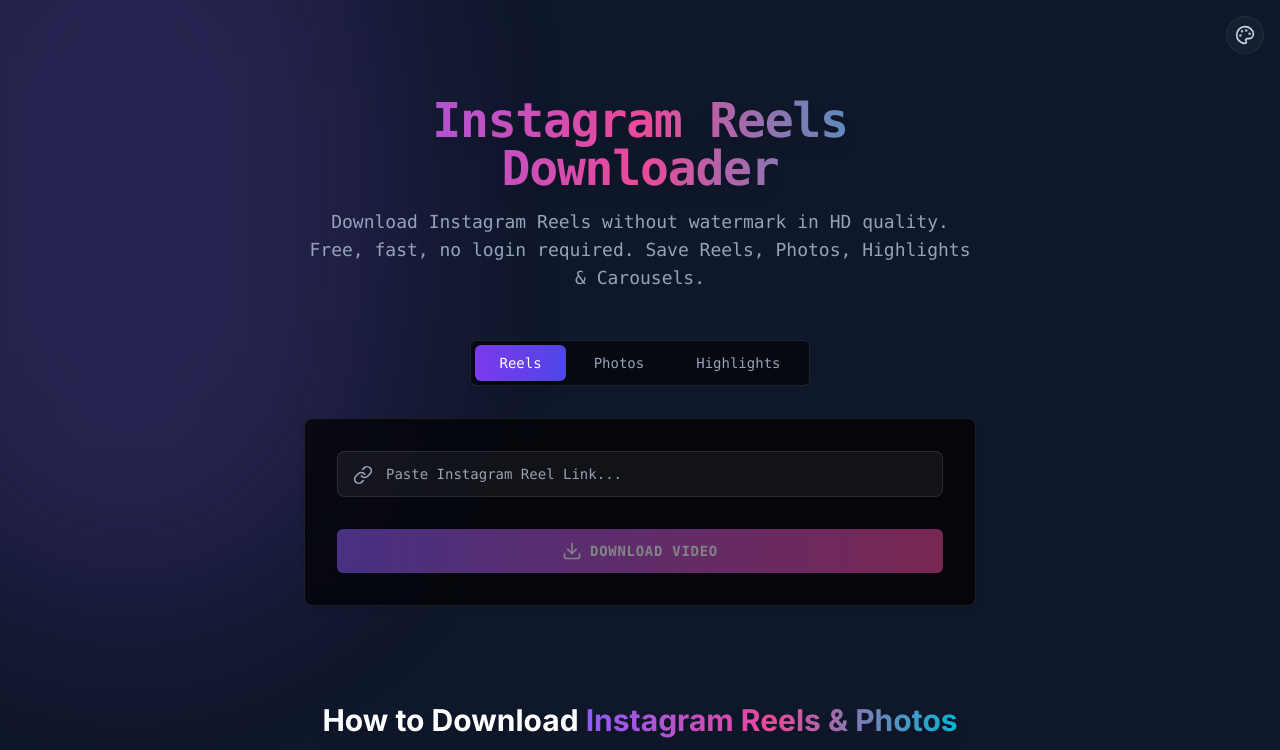
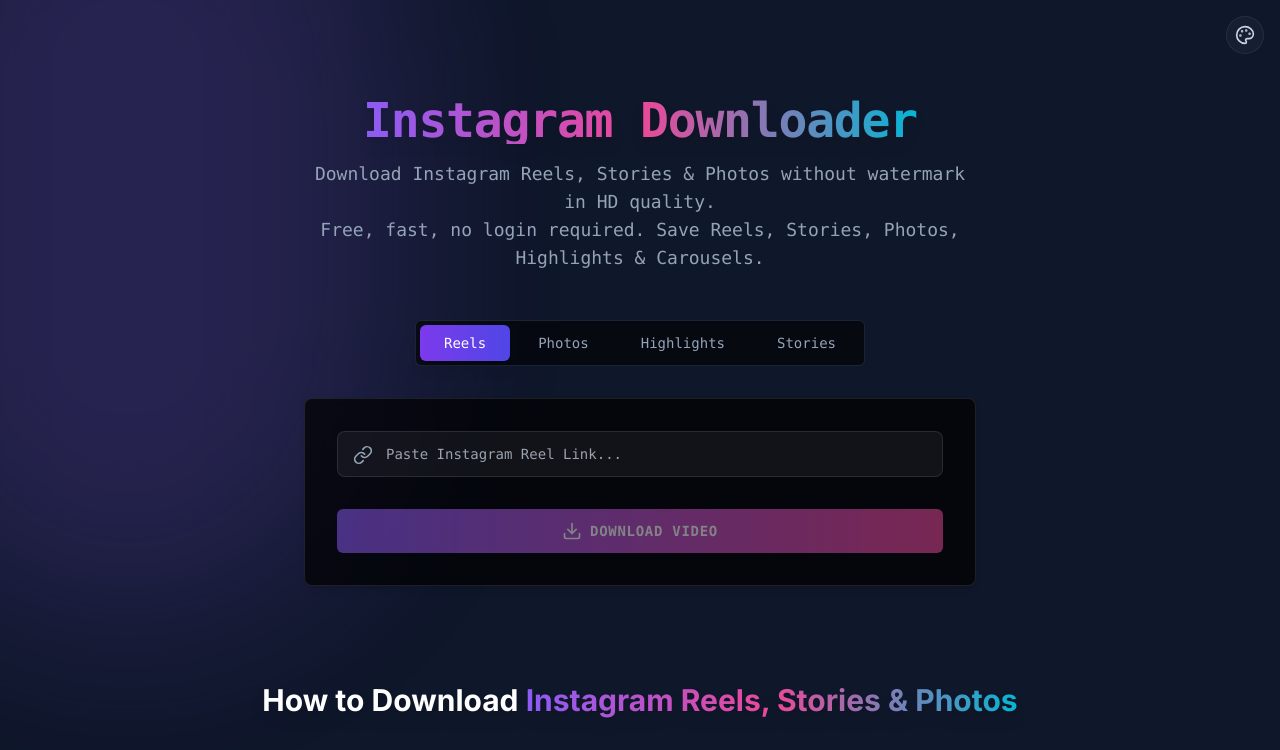
Before and after one commit to raghuvanshi01/InstagramReelDloader, a Next.js app: page / in a window 1280 px wide. Shown: the top 750 px of the page. Built offline with nearby package versions, Linux system fonts and the light colour scheme.

Commit message:
stories dload changes

```diff
--- a/app/layout.js
+++ b/app/layout.js
@@ -6,11 +6,11 @@
 export const metadata = {
   metadataBase: new URL('https://instasaver.co.in'),
   title: {
-    default: 'Instagram Reels Downloader Without Watermark – Free HD Online Tool',
+    default: 'Instagram Reels & Stories Downloader Without Watermark – Free HD Online Tool',
     template: '%s | InstaSaver – Free Instagram Downloader',
   },
   description:
-    'Download Instagram Reels without watermark in full HD quality. Save Instagram videos, photos, highlights & carousels instantly. 100% free, no login, no signup. Fastest Instagram downloader online.',
+    'Download Instagram Reels & Stories without watermark in full HD quality. Save Instagram videos, stories, photos, highlights & carousels instantly. 100% free, no login, no signup. Fastest Instagram downloader online.',
   keywords: [
     'instagram reels downloader',
     'instagram reels downloader without watermark',
@@ -25,6 +25,12 @@
     'instagram photo download',
     'instagram highlights download',
     'instagram carousel download',
+    'instagram stories downloader',
+    'download instagram stories',
+    'instagram story download',
+    'save instagram stories',
+    'ig story saver',
+    'instagram story viewer download',
     'ig reel saver',
     'ig downloader',
     'insta saver',
@@ -39,14 +45,15 @@
     'free instagram video downloader',
     'instagram reels download app',
     'how to download instagram reels',
+    'how to download instagram stories',
     'instagram reel download without watermark free',
     'instagram downloader hd',
     'reel saver',
   ],
   openGraph: {
-    title: 'Instagram Reels Downloader Without Watermark – Free HD Tool',
+    title: 'Instagram Reels & Stories Downloader Without Watermark – Free HD Tool',
     description:
-      'Download Instagram Reels, Videos, Photos & Highlights in HD quality. No watermark, no login, 100% free. The fastest Instagram downloader online.',
+      'Download Instagram Reels, Stories, Videos, Photos & Highlights in HD quality. No watermark, no login, 100% free. The fastest Instagram downloader online.',
     type: 'website',
     url: 'https://instasaver.co.in',
     siteName: 'InstaSaver',
@@ -54,9 +61,9 @@
   },
   twitter: {
     card: 'summary_large_image',
-    title: 'Instagram Reels Downloader – Free HD, No Watermark',
+    title: 'Instagram Reels & Stories Downloader – Free HD, No Watermark',
     description:
-      'Save Instagram Reels & Videos in HD without watermark. Free, fast, no login required. Try InstaSaver now!',
+      'Save Instagram Reels, Stories & Videos in HD without watermark. Free, fast, no login required. Try InstaSaver now!',
   },
   alternates: {
     canonical: 'https://instasaver.co.in',
--- a/app/page.js
+++ b/app/page.js
@@ -68,6 +68,7 @@
         switch (activeTab) {
             case 'photos': return 'Paste Instagram Photo Link...';
             case 'highlights': return 'Paste Instagram Highlights Link...';
+            case 'stories': return 'Paste Instagram Story Link (instagram.com/stories/username)...';
             default: return 'Paste Instagram Reel Link...';
         }
     };
@@ -86,11 +87,11 @@
             <div className="z-10 w-full max-w-2xl items-center justify-between font-mono text-sm flex-col">
                 <div className="text-center mb-12">
                     <h1 className="text-5xl font-bold mb-4 tracking-tight drop-shadow-lg">
-                        <span className="gradient-text">Instagram Reels Downloader</span>
+                        <span className="gradient-text">Instagram Downloader</span>
                     </h1>
                     <p className="text-slate-400 text-lg">
-                        Download Instagram Reels without watermark in HD quality.
-                        <br />Free, fast, no login required. Save Reels, Photos, Highlights & Carousels.
+                        Download Instagram Reels, Stories & Photos without watermark in HD quality.
+                        <br />Free, fast, no login required. Save Reels, Stories, Photos, Highlights & Carousels.
                     </p>
                 </div>
 
@@ -124,7 +125,7 @@
                             ) : (
                                 <>
                                     <Download className="w-5 h-5" />
-                                    Download {activeTab === 'photos' ? 'Photo' : 'Video'}
+                                    Download {activeTab === 'photos' ? 'Photo' : activeTab === 'stories' ? 'Story' : 'Video'}
                                 </>
                             )}
                         </button>
@@ -144,14 +145,14 @@
             {/* SEO Content Section */}
             <section className="w-full max-w-4xl mt-24 text-slate-300">
                 <h2 className="text-3xl font-bold mb-8 text-center drop-shadow-lg text-white">
-                    How to Download <span className="gradient-text">Instagram Reels & Photos</span>
+                    How to Download <span className="gradient-text">Instagram Reels, Stories & Photos</span>
                 </h2>
 
                 <div className="grid md:grid-cols-3 gap-8 mb-16">
                     <div className="bg-black/60 p-6 rounded-xl border border-slate-700/50 backdrop-blur-sm shadow-xl">
                         <div className="bg-violet-500/20 w-12 h-12 rounded-full flex items-center justify-center mb-4 text-violet-400 font-bold text-xl shadow-inner">1</div>
                         <h3 className="text-xl font-semibold text-white mb-2 drop-shadow-md">Copy Link</h3>
-                        <p className="text-slate-200">Open Instagram, find the Reel or Photo you want to save, click the three dots/share icon and select "Copy Link".</p>
+                        <p className="text-slate-200">Open Instagram, find the Reel, Story, or Photo you want to save, click the three dots/share icon and select "Copy Link". For Stories, copy the story link from the browser or share menu.</p>
                     </div>
                     <div className="bg-black/60 p-6 rounded-xl border border-slate-700/50 backdrop-blur-sm shadow-xl">
                         <div className="bg-pink-500/20 w-12 h-12 rounded-full flex items-center justify-center mb-4 text-pink-400 font-bold text-xl shadow-inner">2</div>
@@ -176,7 +177,7 @@
                                 <span className="transition group-open:rotate-180">▼</span>
                             </summary>
                             <div className="px-6 pb-6 text-slate-400">
-                                Yes, InstaSaver is completely free to use. You can download as many Reels and Photos as you like without any cost.
+                                Yes, InstaSaver is completely free to use. You can download as many Reels, Stories, and Photos as you like without any cost.
                             </div>
                         </details>
                         <details className="group bg-black/60 rounded-xl border border-slate-700/50 overflow-hidden backdrop-blur-sm">
@@ -221,7 +222,7 @@
                                 <span className="transition group-open:rotate-180">▼</span>
                             </summary>
                             <div className="px-6 pb-6 text-slate-400">
-                                We support downloading Instagram Reels (video/MP4), Photos (JPG), Carousel posts (multiple images), and Highlights (saved stories). Paste any public Instagram link and download!
+                                We support downloading Instagram Reels (video/MP4), Stories (video/image), Photos (JPG), Carousel posts (multiple images), and Highlights (saved stories). Paste any public Instagram link and download!
                             </div>
                         </details>
                     </div>
--- a/app/terms/page.js
+++ b/app/terms/page.js
@@ -3,7 +3,7 @@
 export const metadata = {
     title: 'Terms of Service',
     description:
-        'Read the terms of service for using InstaSaver, the free online Instagram Reel and Photo downloader.',
+        'Read the terms of service for using InstaSaver, the free online Instagram Reel, Story, and Photo downloader.',
     alternates: {
         canonical: 'https://instasaver.co.in/terms',
     },
@@ -37,7 +37,7 @@
                         <h2 className="text-xl font-semibold text-white mb-3">2. Description of Service</h2>
                         <p>
                             InstaSaver is a free online tool that allows users to download publicly available Instagram Reels,
-                            Photos, and Carousel posts. The service acts as an intermediary that fetches media from public
+                            Stories, Photos, and Carousel posts. The service acts as an intermediary that fetches media from public
                             Instagram URLs provided by the user.
                         </p>
                     </section>
--- a/components/JsonLd.jsx
+++ b/components/JsonLd.jsx
@@ -2,7 +2,7 @@
     const appSchema = {
         "@context": "https://schema.org",
         "@type": "WebApplication",
-        "name": "InstaSaver - Instagram Reels Downloader Without Watermark",
+        "name": "InstaSaver - Instagram Reels & Stories Downloader Without Watermark",
         "url": "https://instasaver.co.in",
         "applicationCategory": "MultimediaApplication",
         "operatingSystem": "Web",
@@ -11,7 +11,7 @@
             "price": "0",
             "priceCurrency": "USD"
         },
-        "description": "Download Instagram Reels without watermark in full HD. Save videos, photos, highlights and carousels for free. No login required."
+        "description": "Download Instagram Reels & Stories without watermark in full HD. Save videos, stories, photos, highlights and carousels for free. No login required."
     };
 
     const faqSchema = {
@@ -31,7 +31,7 @@
                 "name": "Is InstaSaver free to use?",
                 "acceptedAnswer": {
                     "@type": "Answer",
-                    "text": "Yes, InstaSaver is 100% free to use. You can download unlimited Instagram Reels, Photos, and Carousels without any cost or signup."
+                    "text": "Yes, InstaSaver is 100% free to use. You can download unlimited Instagram Reels, Stories, Photos, and Carousels without any cost or signup."
                 }
             },
             {
@@ -65,6 +65,14 @@
                     "@type": "Answer",
                     "text": "No, InstaSaver only supports downloading media from public Instagram accounts to respect user privacy."
                 }
+            },
+            {
+                "@type": "Question",
+                "name": "Can I download Instagram Stories?",
+                "acceptedAnswer": {
+                    "@type": "Answer",
+                    "text": "Yes! InstaSaver lets you download Instagram Stories from public accounts. Just paste the story link (instagram.com/stories/username/storyid) and click Download. Stories are available as long as they are still live on Instagram."
+                }
             }
         ]
     };
--- a/components/Tabs.jsx
+++ b/components/Tabs.jsx
@@ -5,6 +5,7 @@
         { id: 'reels', label: 'Reels' },
         { id: 'photos', label: 'Photos' },
         { id: 'highlights', label: 'Highlights' },
+        { id: 'stories', label: 'Stories' },
     ];
 
     return (
```
Also changed, not shown: app/faq/page.js (+7 -3 lines).
